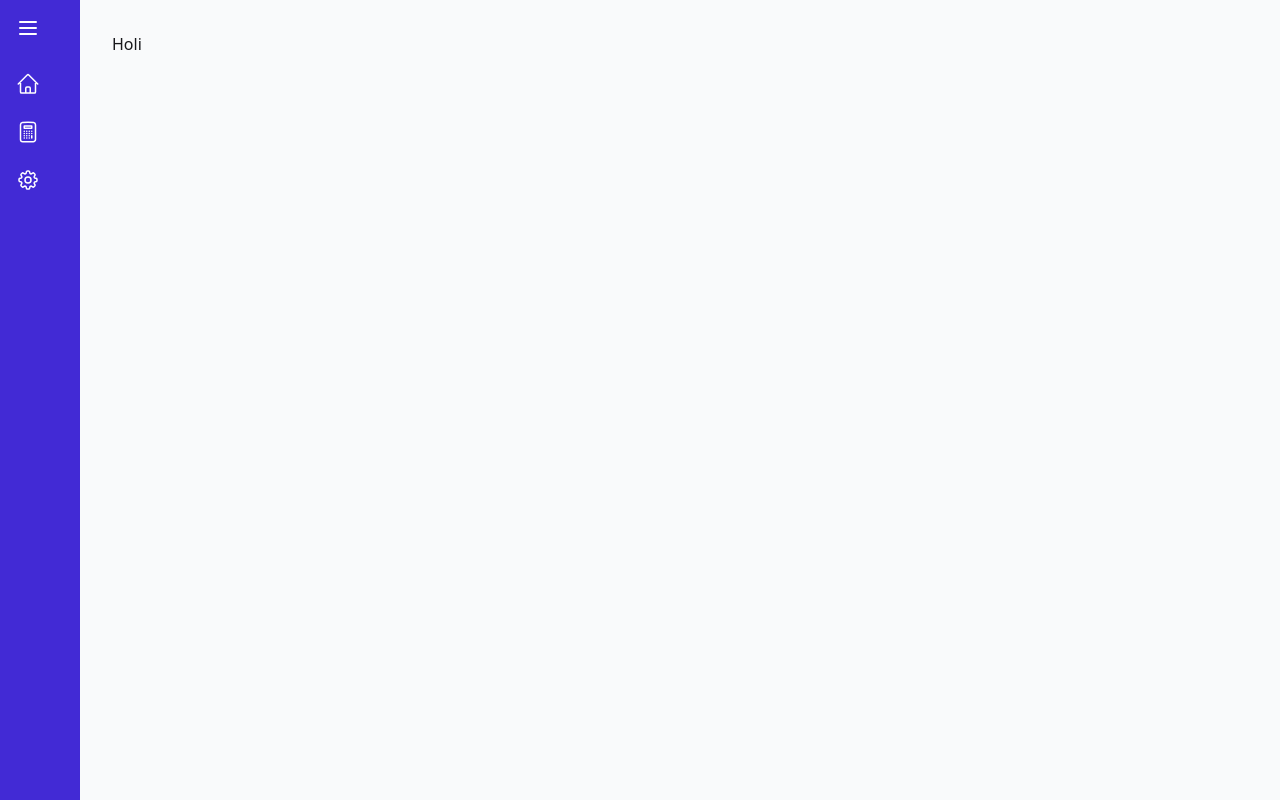
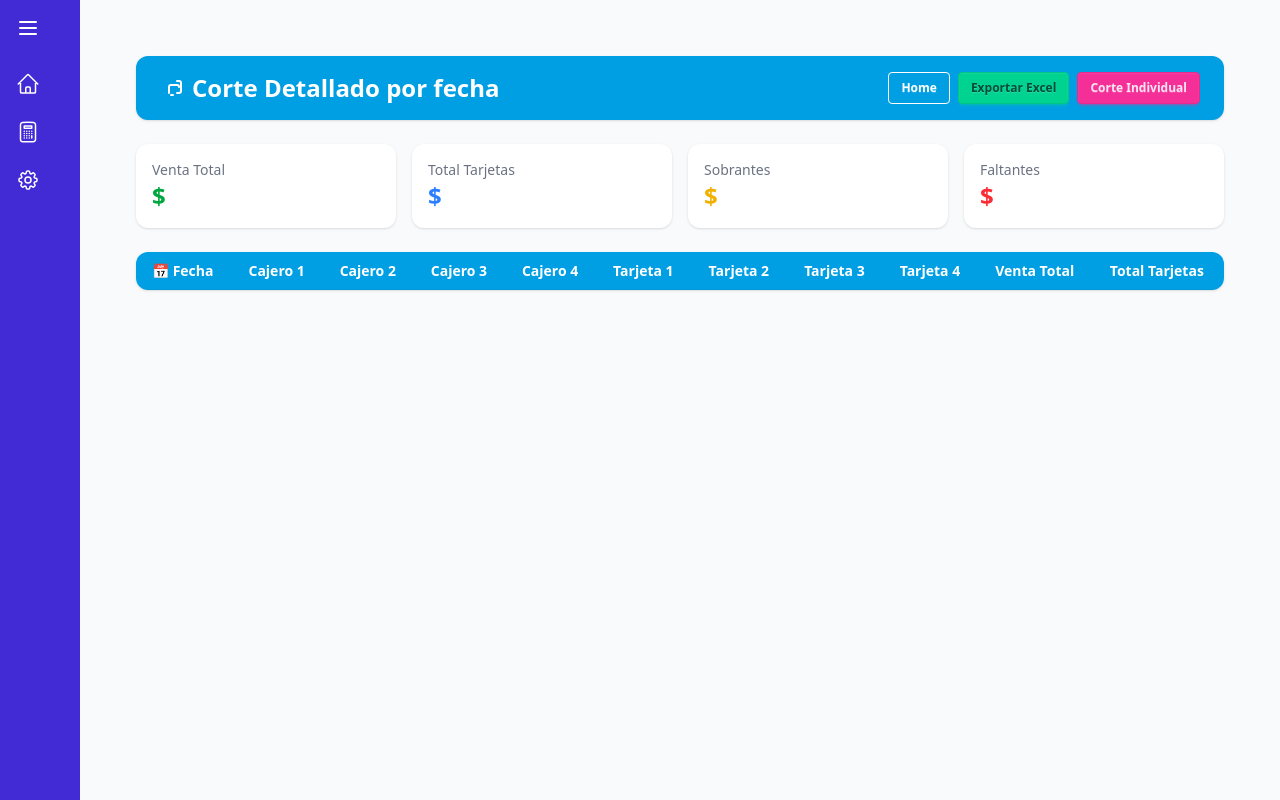
Before and after one commit to Farmapronto/cli-desktop-cortes-de-caja, a Vue app: page /cortedetallado in a window 1280 px wide. Built offline with nearby package versions, Linux system fonts and the light colour scheme.

Commit message:
feat: :sparkles: table detail add
Se agrega la tabla de los cortes detallado organizados por fecha

```diff
--- a/src/views/CortesDetailView.vue
+++ b/src/views/CortesDetailView.vue
@@ -1,3 +1,113 @@
 <template>
-    <p>Holi</p>
-</template>
+    <div class="max-w-6xl mx-auto p-6">
+        <div class="bg-[#009fe3] text-white px-6 py-4 rounded-xl shadow mb-6 flex justify-between items-center">
+      <h1 class="text-2xl font-bold flex items-center gap-2">
+        <svg xmlns="http://www.w3.org/2000/svg" class="h-6 w-6" fill="none" viewBox="0 0 24 24" stroke="currentColor">
+          <path stroke-linecap="round" stroke-linejoin="round" stroke-width="2" d="M9 17v-6a2 2 0 012-2h6m2 2a2 2 0 00-2-2h-6a2 2 0 00-2 2v6m2 2h2m4-2h2a2 2 0 002-2V7a2 2 0 00-2-2h-2" />
+        </svg>
+        Corte Detallado por fecha
+      </h1>
+
+      <div class="flex gap-2">
+        <RouterLink to="/" class="btn btn-outline btn-sm">
+          Home
+        </RouterLink>
+        <button @click="exportToExcel" class="btn btn-success btn-sm">
+          Exportar Excel
+        </button>
+        <RouterLink to="/cortes" class="btn btn-secondary btn-sm">
+          Corte Individual
+        </RouterLink>
+      </div>
+    </div>
+
+    <!-- Cards Resumen -->
+    <div class="grid grid-cols-2 md:grid-cols-4 gap-4 mb-6">
+      <div class="bg-white shadow rounded-xl p-4">
+        <p class="text-sm text-gray-500">Venta Total</p>
+        <p class="text-2xl font-bold text-green-600">$ {{ totalVentas }}</p>
+      </div>
+      <div class="bg-white shadow rounded-xl p-4">
+        <p class="text-sm text-gray-500">Total Tarjetas</p>
+        <p class="text-2xl font-bold text-blue-500">$ {{ totalTarjetas }}</p>
+      </div>
+      <div class="bg-white shadow rounded-xl p-4">
+        <p class="text-sm text-gray-500">Sobrantes</p>
+        <p class="text-2xl font-bold text-yellow-500">$ {{ totalSobrantes }}</p>
+      </div>
+      <div class="bg-white shadow rounded-xl p-4">
+        <p class="text-sm text-gray-500">Faltantes</p>
+        <p class="text-2xl font-bold text-red-500">$ {{ totalFaltantes }}</p>
+      </div>
+    </div>
+
+
+      <div class="overflow-x-auto rounded-xl shadow">
+        <table class="table w-full">
+            <thead class="bg-[#009fe3] text-white">
+  <tr>
+    <th class="text-left px-4 py-2">📅 Fecha</th>
+    <th class="text-left px-4 py-2">Cajero 1</th>
+    <th class="text-left px-4 py-2">Cajero 2</th>
+    <th class="text-left px-4 py-2">Cajero 3</th>
+    <th class="text-left px-4 py-2">Cajero 4</th>
+    <th class="text-left px-4 py-2">Tarjeta 1</th>
+    <th class="text-left px-4 py-2">Tarjeta 2</th>
+    <th class="text-left px-4 py-2">Tarjeta 3</th>
+    <th class="text-left px-4 py-2">Tarjeta 4</th>
+    <th class="text-left px-4 py-2">Venta Total</th>
+    <th class="text-left px-4 py-2">Total Tarjetas</th>
+  </tr>
+</thead>
+
+  <tbody>
+    <tr v-for="(data, fecha) in cortesAgrupados" :key="fecha">
+      <td>{{ fecha }}</td>
+      <td v-for="i in 4" :key="i">{{ data.cajeros[i].efectivo || '-' }}</td>
+      <td v-for="i in 4" :key="'tarjeta' + i">{{ data.cajeros[i].tarjeta || '-' }}</td>
+      <td>{{ data.totalEfectivo }}</td>
+      <td>{{ data.totalTarjeta }}</td>
+    </tr>
+  </tbody>
+</table>
+
+      </div>
+    </div>
+  </template>
+
+  <script setup>
+  import { useFormStore } from '@/stores/formStore'
+  import { computed } from 'vue'
+
+  const formStore = useFormStore()
+
+  const cortesAgrupados = computed(() => {
+    const grupos = {}
+
+    formStore.cortes.forEach((corte) => {
+      if (!grupos[corte.fecha]) {
+        grupos[corte.fecha] = {
+          cajeros: {
+            1: { efectivo: 0, tarjeta: 0 },
+            2: { efectivo: 0, tarjeta: 0 },
+            3: { efectivo: 0, tarjeta: 0 },
+            4: { efectivo: 0, tarjeta: 0 }
+          },
+          totalEfectivo: 0,
+          totalTarjeta: 0
+        }
+      }
+
+      // Detectar número de cajero
+      const numCajero = parseInt(corte.cajero.split(' ')[1]) // Asumiendo que es tipo 'Cajero 1'
+
+      grupos[corte.fecha].cajeros[numCajero].efectivo = corte.montos.efectivo
+      grupos[corte.fecha].cajeros[numCajero].tarjeta = corte.montos.tarjeta
+
+      grupos[corte.fecha].totalEfectivo += corte.montos.efectivo
+      grupos[corte.fecha].totalTarjeta += corte.montos.tarjeta
+    })
+
+    return grupos
+  })
+  </script>
```
